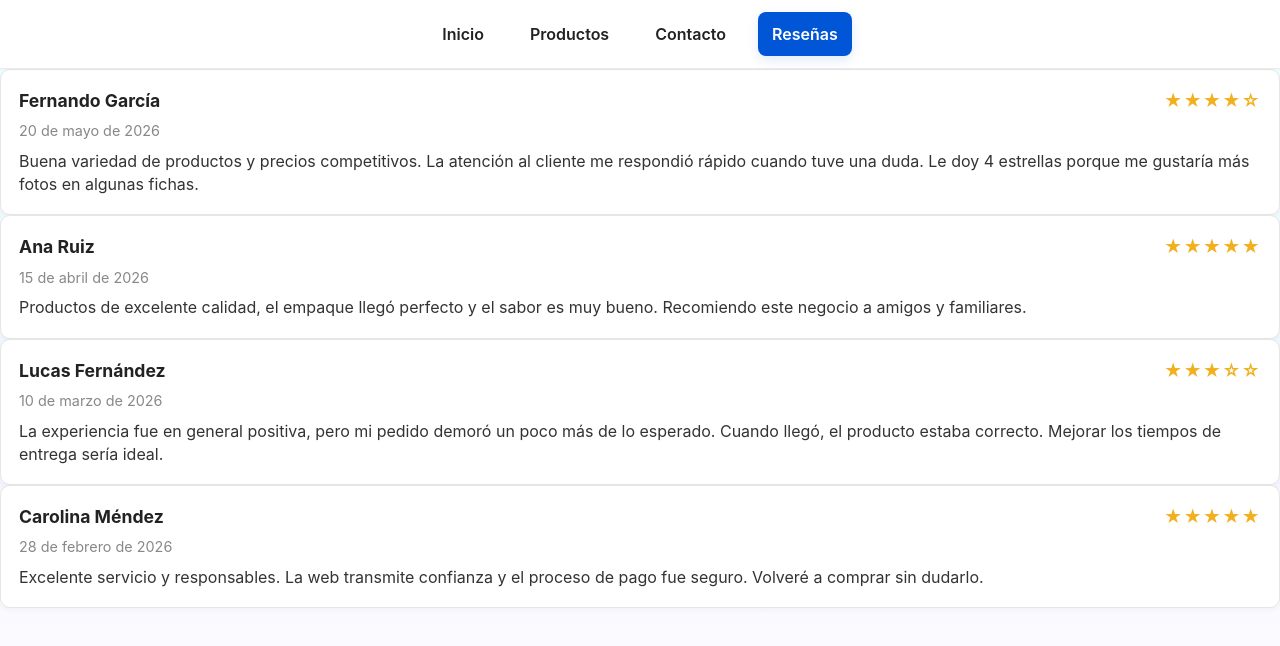
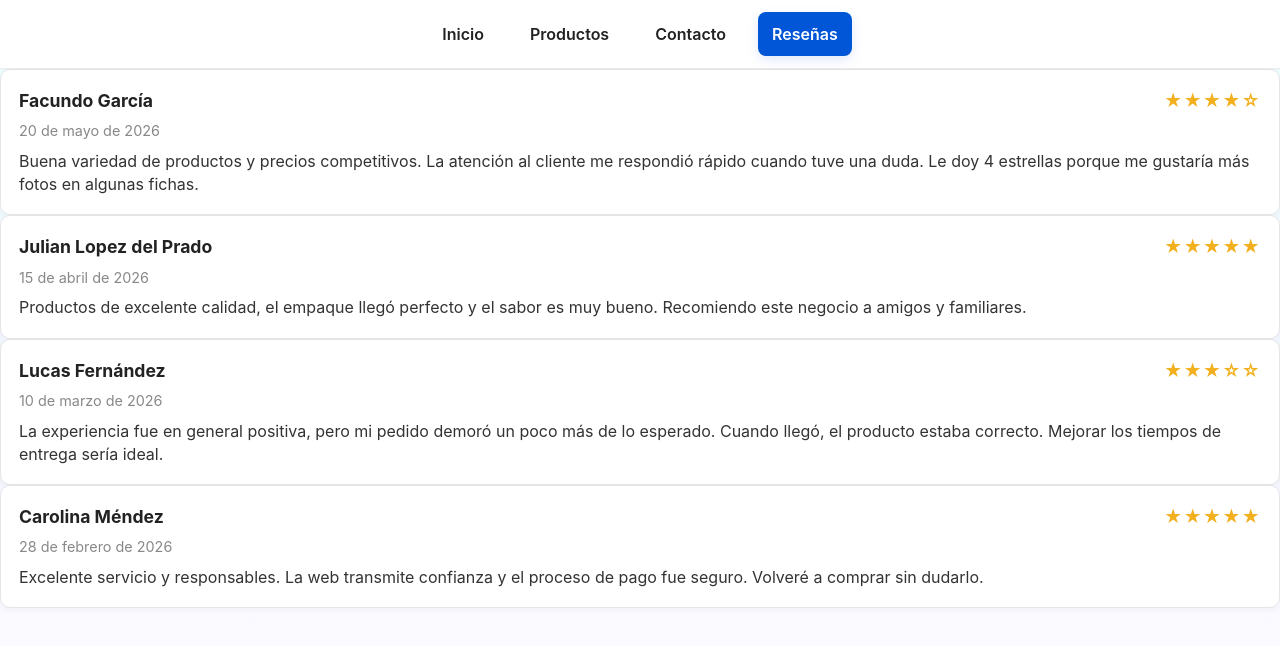
Before and after one commit to PioIX/2026_TP2_N-17, a plain HTML site: page reseñas.html in a window 1280 px wide. Drawn offline with Linux system fonts and the light colour scheme.

Commit message:
cambire una linea de reseñas

```diff
--- a/reseñas.html
+++ b/reseñas.html
@@ -24,13 +24,13 @@
 					</nav>
 				    </header>
 				<article class="review">
-					<h3>Fernando García <span class="rating">★★★★☆</span></h3>
+					<h3>Facundo García <span class="rating">★★★★☆</span></h3>
 					<time datetime="2026-05-20">20 de mayo de 2026</time>
 					<p>Buena variedad de productos y precios competitivos. La atención al cliente me respondió rápido cuando tuve una duda. Le doy 4 estrellas porque me gustaría más fotos en algunas fichas.</p>
 				</article>
 
 				<article class="review">
-					<h3>Ana Ruiz <span class="rating">★★★★★</span></h3>
+					<h3>Julian Lopez del Prado <span class="rating">★★★★★</span></h3>
 					<time datetime="2026-04-15">15 de abril de 2026</time>
 					<p>Productos de excelente calidad, el empaque llegó perfecto y el sabor es muy bueno. Recomiendo este negocio a amigos y familiares.</p>
 				</article>
```
